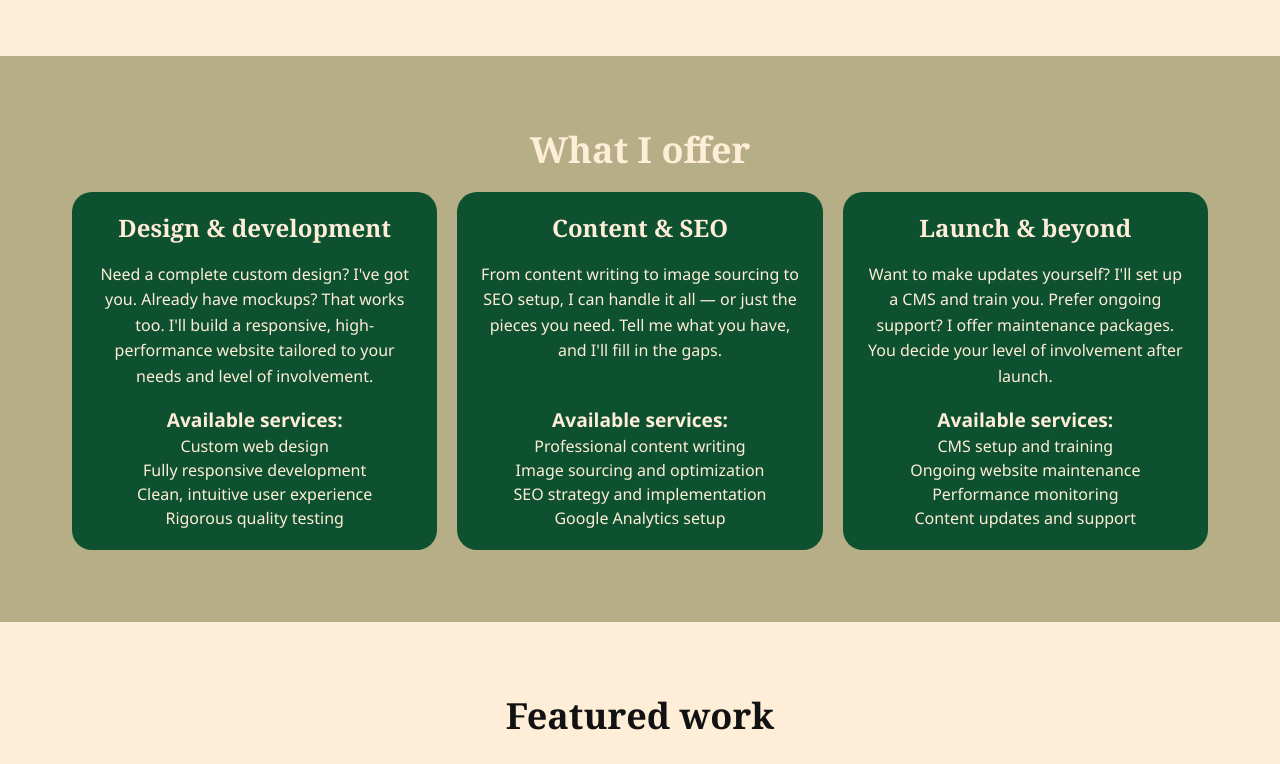
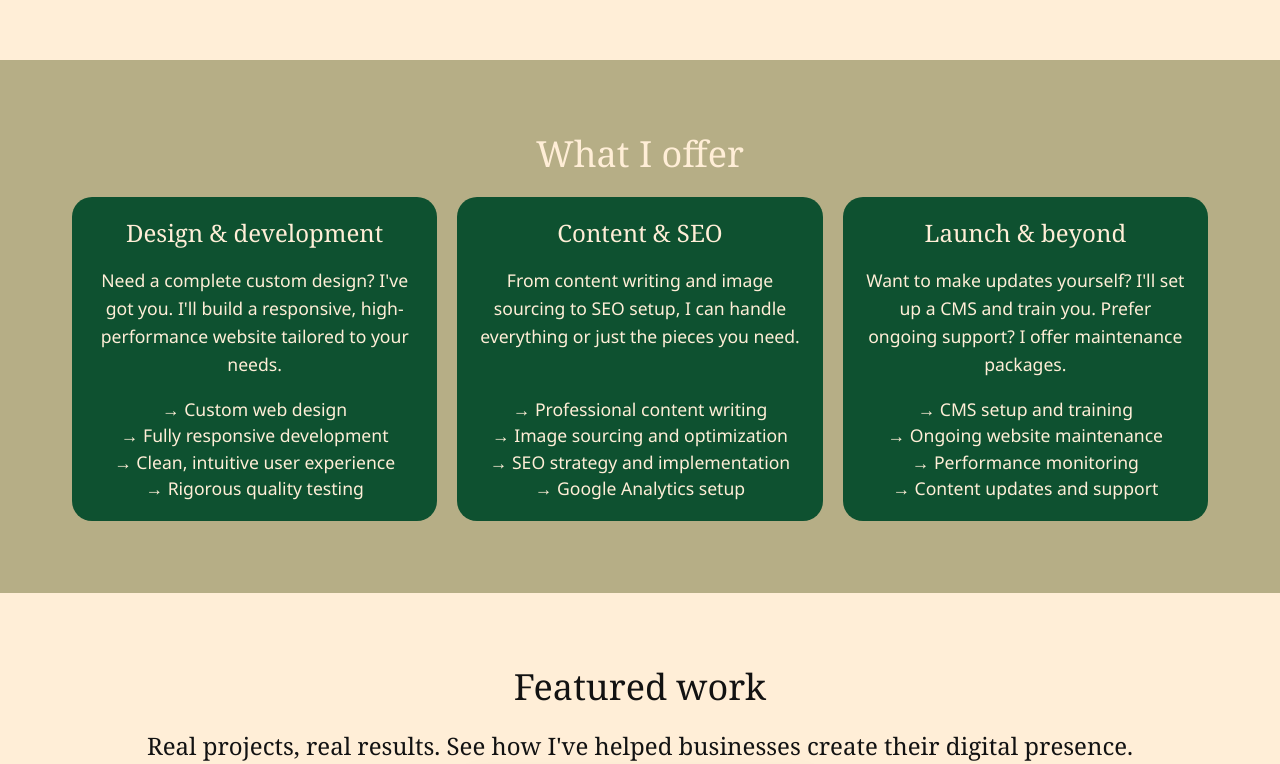
Before and after one commit to a-amendola/portfolio, a React (Vite) app: page / in a window 1280 px wide. Shown: the part 642-1406 px from the top of the page. Built offline with nearby package versions, Linux system fonts and the light colour scheme.

Commit message:
Cleaning up design

```diff
--- a/src/components/AshleyIntro.css
+++ b/src/components/AshleyIntro.css
@@ -39,10 +39,6 @@
     max-width: 1200px;
 }
 
-.intro-paragraphs p {
-    font-size: 1.05rem;
-}
-
 @media screen and (max-width: 800px) {
   .intro-paragraphs {
     flex-direction: column;
--- a/src/components/Footer.css
+++ b/src/components/Footer.css
@@ -1,5 +1,5 @@
 .footer {
-    background-color: var(--primary);
+    background-color: #2a2d2a;
     display: flex;
     flex-direction: column;
     align-items: center;
@@ -7,17 +7,17 @@
 }
 
 .footer p {
-    color: var(--background);
+    color: var(--secondary);
     margin-bottom: 0;
 }
 
 .footer .logo {
-    color: var(--background);
+    color: var(--secondary);
 }
 
 .footer-name-stack {
     text-align: left;
-    color: var(--background);
+    color: var(--secondary);
 }
 
 .footer-links {
@@ -32,18 +32,18 @@
 }
 
 .footer-links a {
-    color: var(--background);
+    color: var(--secondary);
     text-decoration: none;
 }
 
 .footer-links a:hover {
+    color: var(--accent);
+}
+
+.portfolio-link {
     color: var(--secondary);
 }
 
-.portfolio-link {
-    color: var(--background);
+.portfolio-link:hover {
+    color: var(--accent);
 }
-
-.portfolio-link:hover {
-    color: var(--secondary);
-}
--- a/src/components/ProjectCarousel.css
+++ b/src/components/ProjectCarousel.css
@@ -51,7 +51,6 @@
   background: var(--secondary);
   border: none;
   border-radius: 50%;
-  /* padding: 0.75rem; */
   width: 48px;
   height: 48px;
   box-shadow: 0 4px 6px rgba(0, 0, 0, 0.1);
@@ -209,7 +208,7 @@
   right: 0;
   bottom: 0;
   background: rgba(0, 0, 0, 0.5);
-  z-index: 50;
+  z-index: 200;
   display: flex;
   align-items: center;
   justify-content: center;
@@ -307,7 +306,6 @@
 }
 
 .modal-section-text {
-  color: #374151;
   line-height: 1.6;
 }
 
@@ -329,12 +327,6 @@
   margin-right: 0.5rem;
   flex-shrink: 0;
 }
-
-/* .modal-tech-section {
-  background: var(--primary);
-  border-radius: 1rem;
-  padding: 1.5rem;
-} */
 
 .modal-tech-stack {
   display: flex;
--- a/src/components/ProjectCarousel.jsx
+++ b/src/components/ProjectCarousel.jsx
@@ -105,9 +105,9 @@ export function ProjectCarousel() {
     <section className="project-carousel-section" id='projects'>
       <div className="carousel-container">
         <h2 className="carousel-title">Featured work</h2>
-        <p className="subtitle carousel-subtitle">
+        <h3 className="carousel-subtitle">
           Real projects, real results. See how I've helped businesses create their digital presence.
-        </p>
+        </h3>
 
         {/* Carousel */}
         <div className="carousel-wrapper">
--- a/src/index.css
+++ b/src/index.css
@@ -7,6 +7,7 @@
   --primary: #0e5130;
   --secondary: #9eb582;
   --accent: #b6ae86;
+  /* --accent : #4d3319; */
 }
 
 :root[data-theme="dark"] {
@@ -43,9 +44,13 @@ body {
 }
 
 p {
-  font-size: 1rem;
+  font-size: 1.1rem;
   line-height: 1.6;
   margin-bottom: 1em;
+}
+
+li {
+  font-size: 1.1rem;
 }
 
 .subtitle {
@@ -54,6 +59,7 @@ p {
 
 h1 {
   font-family: Georgia, 'Times New Roman', Times, serif;
+  font-weight: 400;
   font-size: clamp(2.25rem, 4vw, 3rem);
   line-height: 1.1;
   margin-bottom: 0.5em;
@@ -61,6 +67,7 @@ h1 {
 
 h2 {
   font-family: Georgia, 'Times New Roman', Times, serif;
+  font-weight: 400;
   font-size: clamp(1.75rem, 3vw, 2.25rem);
   line-height: 1.2;
   margin-bottom: 0.6em;
@@ -68,12 +75,15 @@ h2 {
 
 h3 {
   font-family: Georgia, 'Times New Roman', Times, serif;
+  font-weight: 400;
   font-size: clamp(1.2rem, 2.25vw, 1.5rem);
   line-height: 1.3;
   margin-bottom: 0.75em;
 }
 
 h4 {
+  font-family: Georgia, 'Times New Roman', Times, serif;
+  font-weight: 400;
   font-size: 1.2rem;
   margin-bottom: 0.75em;
 }
@@ -172,4 +182,12 @@ section {
   .subtitle {
     font-size: 1rem;
   }
+
+  p {
+  font-size: 1rem;
+  }
+
+  li {
+    font-size: 1rem;
+  }
 }
--- a/src/pages/HomePage.jsx
+++ b/src/pages/HomePage.jsx
@@ -63,45 +63,45 @@ export function HomePage() {
                     <div className="service-card">
                         <div>
                             <h3>Design & development</h3>
-                            <p>Need a complete custom design? I've got you. Already have mockups? That works too. I'll build a responsive, high-performance website tailored to your needs and level of involvement.</p>
+                            <p>Need a complete custom design? I've got you. I'll build a responsive, high-performance website tailored to your needs.</p>
                         </div>
                         <div>
-                            <h4>Available services:</h4>
+                            {/* <h4>Available services:</h4> */}
                             <ul>
-                                <li>Custom web design</li>
-                                <li>Fully responsive development</li>
-                                <li>Clean, intuitive user experience</li>
-                                <li>Rigorous quality testing</li>
+                                <li>→ Custom web design</li>
+                                <li>→ Fully responsive development</li>
+                                <li>→ Clean, intuitive user experience</li>
+                                <li>→ Rigorous quality testing</li>
                             </ul>
                         </div>
                     </div>
                     <div className="service-card">
                         <div>
                             <h3>Content & SEO</h3>
-                            <p>From content writing to image sourcing to SEO setup, I can handle it all — or just the pieces you need. Tell me what you have, and I'll fill in the gaps.</p>
+                            <p>From content writing and image sourcing to SEO setup, I can handle everything or just the pieces you need.</p>
                         </div>
                         <div>
-                            <h4>Available services:</h4>
+                            {/* <h4>Available services:</h4> */}
                             <ul>
-                                <li>Professional content writing</li>
-                                <li>Image sourcing and optimization</li>
-                                <li>SEO strategy and implementation</li>
-                                <li>Google Analytics setup</li>
+                                <li>→ Professional content writing</li>
+                                <li>→ Image sourcing and optimization</li>
+                                <li>→ SEO strategy and implementation</li>
+                                <li>→ Google Analytics setup</li>
                             </ul>
                         </div>
                     </div>
                     <div className="service-card">
                         <div>
                             <h3>Launch & beyond</h3>
-                            <p>Want to make updates yourself? I'll set up a CMS and train you. Prefer ongoing support? I offer maintenance packages. You decide your level of involvement after launch.</p>
+                            <p>Want to make updates yourself? I'll set up a CMS and train you. Prefer ongoing support? I offer maintenance packages.</p>
                         </div>
                         <div>
-                            <h4>Available services:</h4>
+                            {/* <h4>Available services:</h4> */}
                             <ul>
-                                <li>CMS setup and training</li>
-                                <li>Ongoing website maintenance</li>
-                                <li>Performance monitoring</li>
-                                <li>Content updates and support</li>
+                                <li>→ CMS setup and training</li>
+                                <li>→ Ongoing website maintenance</li>
+                                <li>→ Performance monitoring</li>
+                                <li>→ Content updates and support</li>
                             </ul>
                         </div>
                     </div>
```
